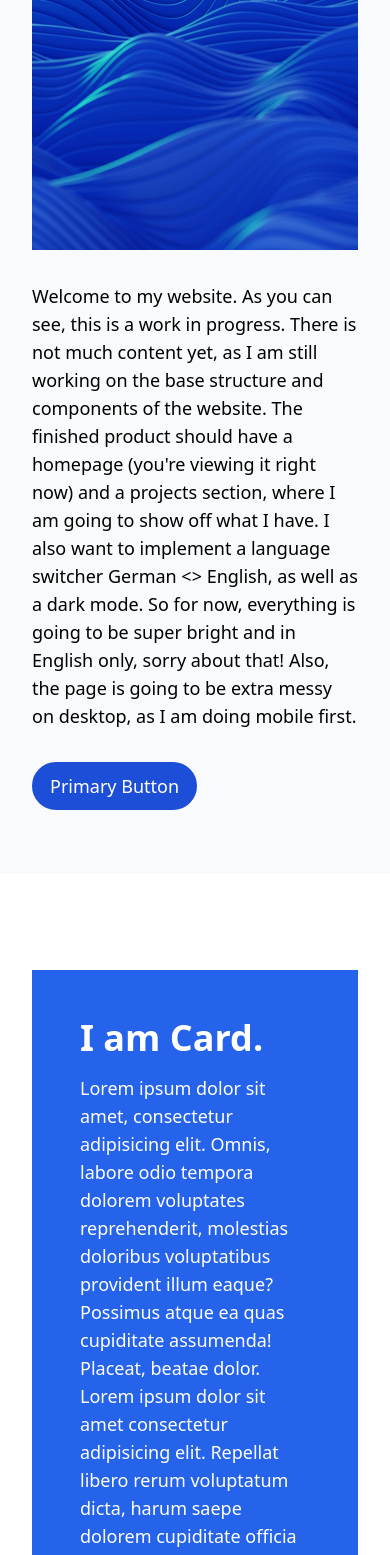
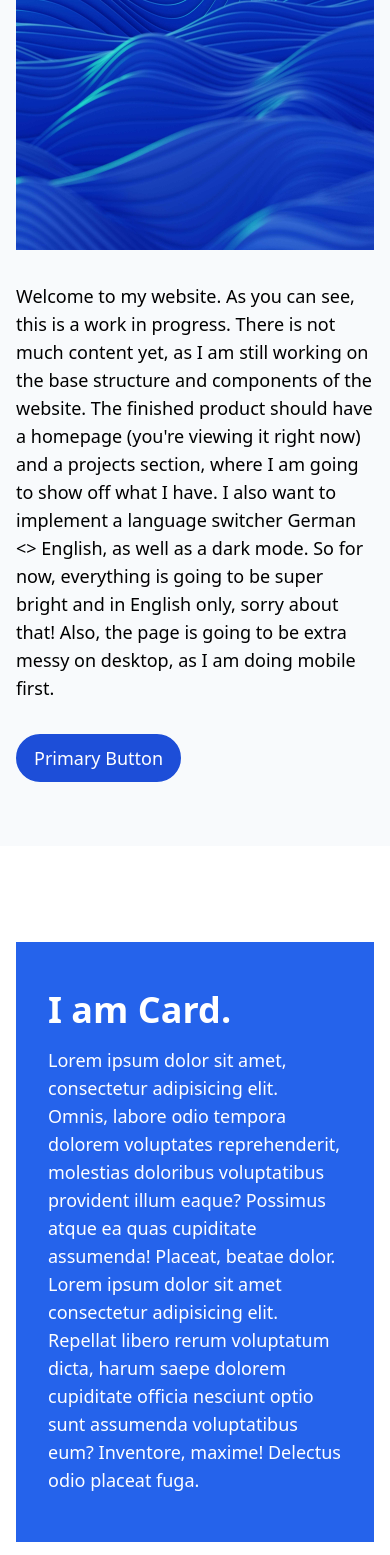
Before and after one commit to dj4815/hello, a React (Vite) app: page / in a window 390 px wide. Shown: the part 432-1987 px from the top of the page. Built offline with nearby package versions, Linux system fonts and the light colour scheme.

Commit message:
margins, paddings

```diff
--- a/src/components/Card.jsx
+++ b/src/components/Card.jsx
@@ -1,9 +1,14 @@
 import Heading2 from "./Heading2";
 import Paragraph from "./Paragraph";
-export default function Card({ heading, headingColor, paragraph, paragraphColor }) {
+export default function Card({
+  heading,
+  headingColor,
+  paragraph,
+  paragraphColor,
+}) {
   return (
     <>
-      <div className="container-2xl bg-blue-600 p-12 sm:p-32 mx-8 my-24 lg:mx-48 xl:mx-96">
+      <div className="container-2xl bg-blue-600 px-8 py-12 sm:p-32 mx-4 my-24 lg:mx-48 xl:mx-96">
         <Heading2 text={heading} headingColor={headingColor} />
         <Paragraph text={paragraph} paragraphColor={paragraphColor} />
       </div>
--- a/src/components/Section.jsx
+++ b/src/components/Section.jsx
@@ -12,7 +12,7 @@ export default function Section({
   image,
 }) {
   return (
-    <div className="container-2xl bg-slate-50 px-8 sm:px-32 3xl:px-96 2xl:mx-48 py-16 lg:py-32">
+    <div className="container-2xl bg-slate-50 px-4 sm:px-32 3xl:px-96 2xl:mx-48 py-16 lg:py-32">
       <Heading2 text={heading} />
       <Image image={image} />
       <Paragraph text={paragraph} paragraphColor={paragraphColor} />
```
